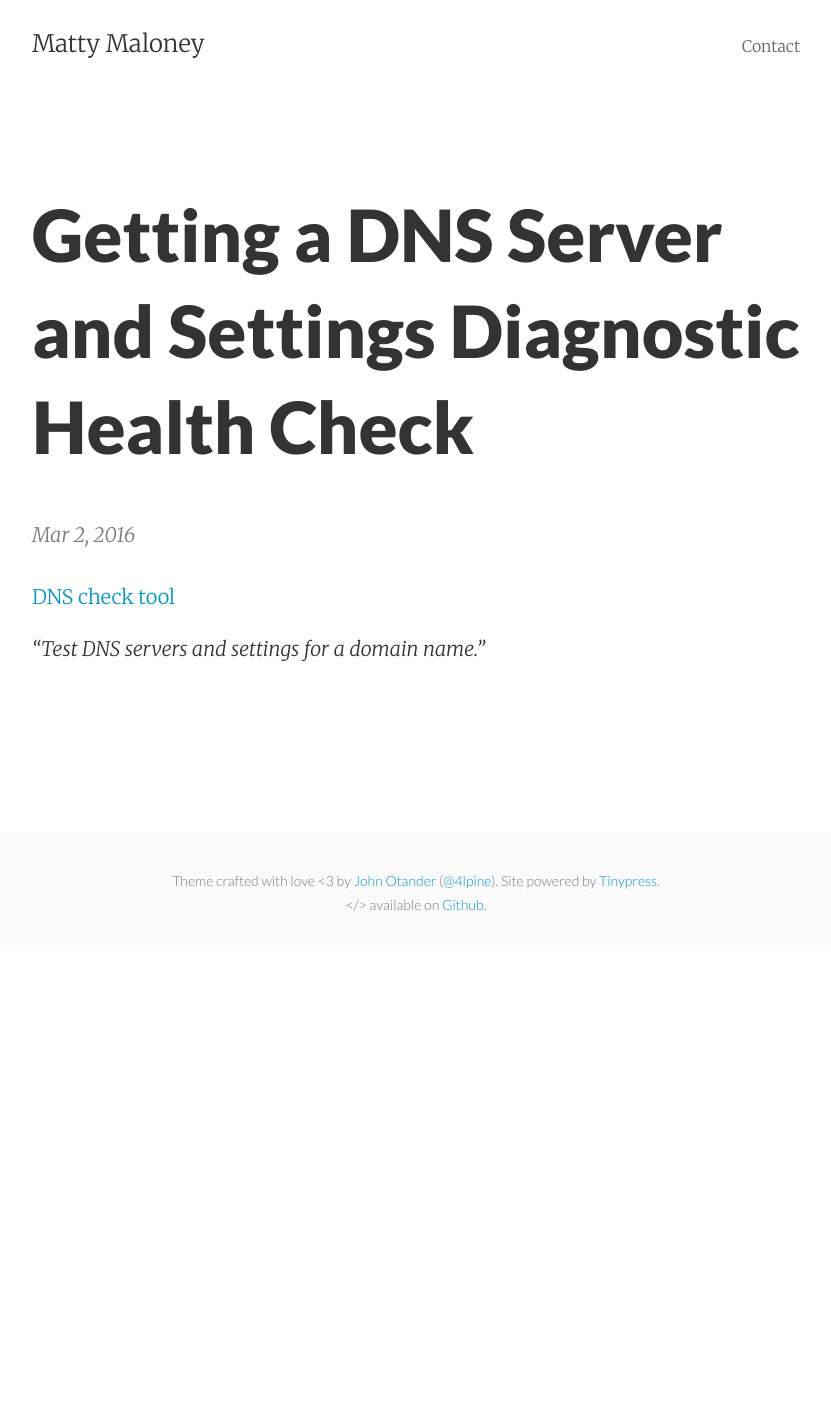
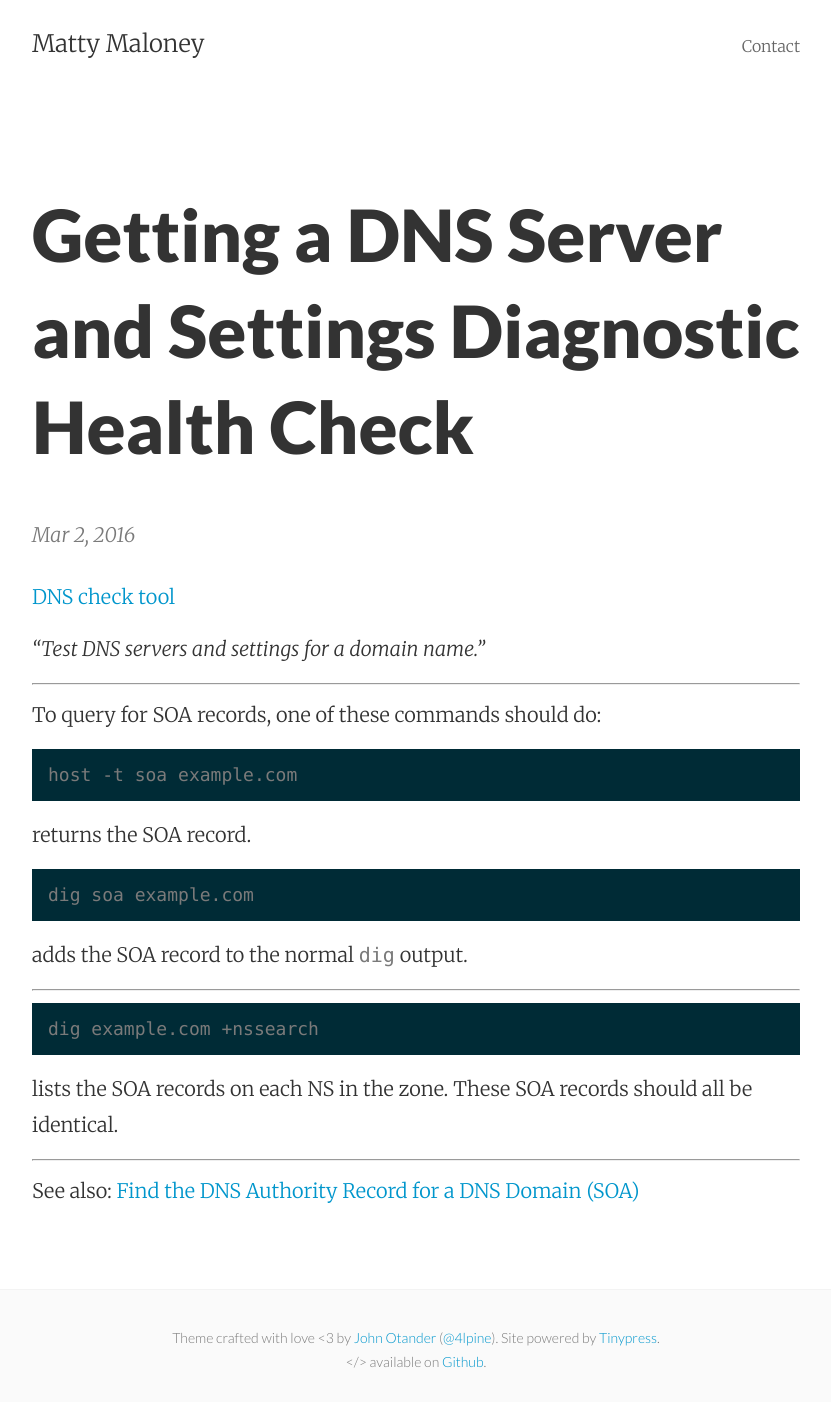
Before and after one commit to mattymaloney/mattymaloney.github.io, a Jekyll site: the page built from _posts/2016-03-02-dns-health-diagnostic.md, in a window 1280 px wide. Shown: the whole page, without its empty margins (224-1055 px from the left). Built offline with Jekyll 4.4.1, drawn with Linux system fonts in a browser that asks for light colours; before the commit the page ends 945 px from its top, so only the background shows below that.

Commit message:
Updated 2016-03-02-dns-health-diagnostic.md

````diff
--- a/_posts/2016-03-02-dns-health-diagnostic.md
+++ b/_posts/2016-03-02-dns-health-diagnostic.md
@@ -4,6 +4,35 @@ layout: post
 title: Getting a DNS Server and Settings Diagnostic Health Check
 ---
 
+
 [DNS check tool](http://dnscheck.pingdom.com/)
 
 *"Test DNS servers and settings for a domain name."*
+
+---
+
+To query for SOA records, one of these commands should do:
+
+```
+host -t soa example.com
+```
+
+returns the SOA record.
+
+```
+dig soa example.com
+```
+
+adds the SOA record to the normal `dig` output.
+
+---
+
+```
+dig example.com +nssearch
+```
+
+lists the SOA records on each NS in the zone. These SOA records should all be identical.
+
+---
+
+See also: [Find the DNS Authority Record for a DNS Domain (SOA)](http://www.cyberciti.biz/faq/find-dns-domain-start-of-authority-record/)
````
